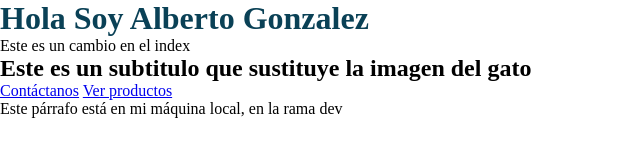
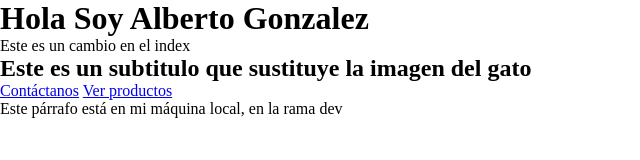
Before and after one commit to BetoRiveera/mi-portafolio, a plain HTML site: page index.html in a window 1280 px wide. Shown: the whole page, without its empty margins (0-640 px from the left). Drawn offline with Linux system fonts and the light colour scheme.

Commit message:
Edita el archivo readme y quita el h1 del archivo styles

```diff
--- a/styles.css
+++ b/styles.css
@@ -2,7 +2,3 @@
     margin: 0;
     padding: 0;
 }
-
-h1 {
-    color: rgb(10, 65, 86);
-}
```
Also changed, not shown: 1 other file.
